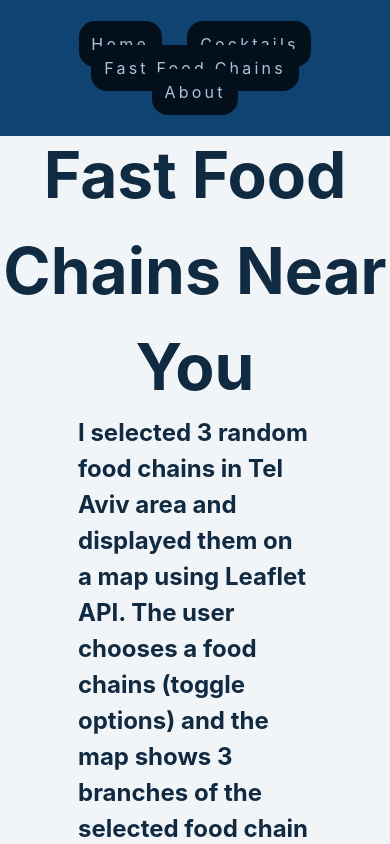
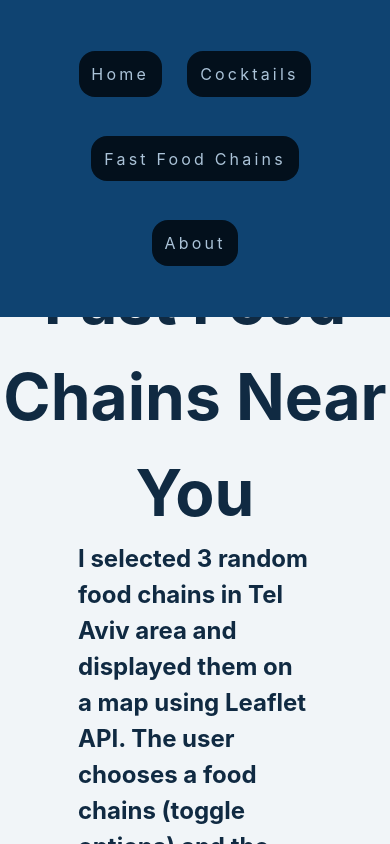
Before and after one commit to ErezPre/react-app, a React (Create React App) app: page /FastFood in a window 390 px wide. Shown: the top 844 px of the page. Built offline with nearby package versions, Linux system fonts and the light colour scheme.

Commit message:
finished

```diff
--- a/src/index.css
+++ b/src/index.css
@@ -31,6 +31,7 @@ p {
   color: hsl(208, 37%, 76%);
 }
 .navbar {
+  /* line-height: 10vh; */
   background-color: hsl(208, 77%, 25%);
   position: fixed;
   top: 0;
@@ -179,12 +180,14 @@ input {
   border: 0.3rem solid hsl(209, 34%, 30%);
   box-shadow: 0px 0px 10px rgba(0, 0, 0, 0.5);
   order: 1;
+  margin-bottom: 1.5rem;
 }
 .cocktail-description {
   text-align: left;
   overflow-wrap: break-word;
   word-wrap: break-word;
-  max-width: 40vw;
+  max-width: 35vw;
+  min-width: 20rem;
 }
 cocktail-descriptions p::first-word {
   font-weight: bold;
@@ -192,4 +195,17 @@ cocktail-descriptions p::first-word {
 .cocktail-descriptions {
   order: 2;
   padding-left: 3rem;
+  /* padding-top: 1rem; */
 }
+
+@media screen and (max-width: 670px) {
+  .navbar {
+    line-height: 10vh;
+  }
+  .page {
+    padding-top: 30vh;
+  }
+  .cocktail-descriptions {
+    /* margin-top: 5rem; */
+  }
+}
--- a/src/pages/Cocktails.js
+++ b/src/pages/Cocktails.js
@@ -6,7 +6,7 @@ function Cocktails() {
   //SearchForm contains CocktailList component within it
   return (
     <div className="cocktails page">
-      <h1>cocktails</h1>
+      <h1>Cocktails</h1>
       <h2 className="introduction">
         Demonstrating the use of The Cocktail DB. The user can type whichever
         cocktail he wants in the search bar and get a list of cocktails
```
